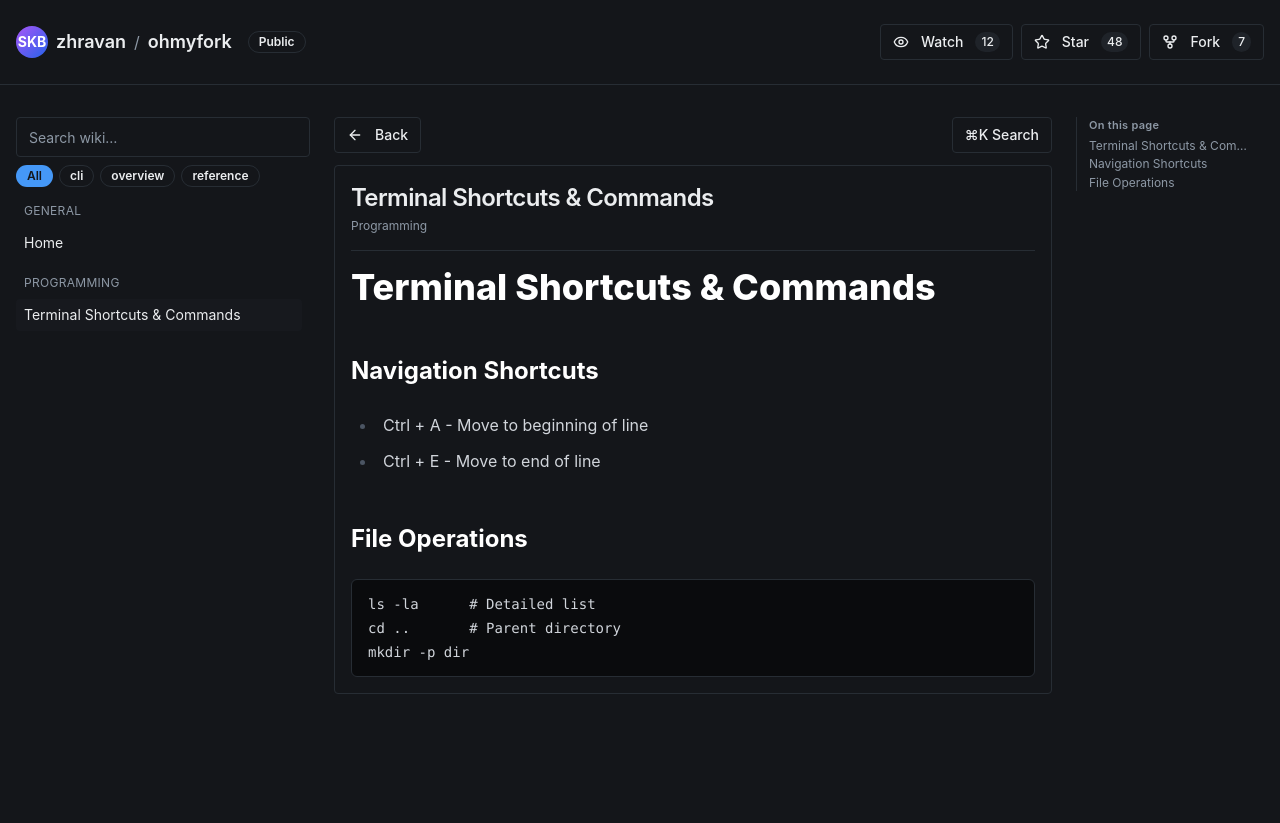
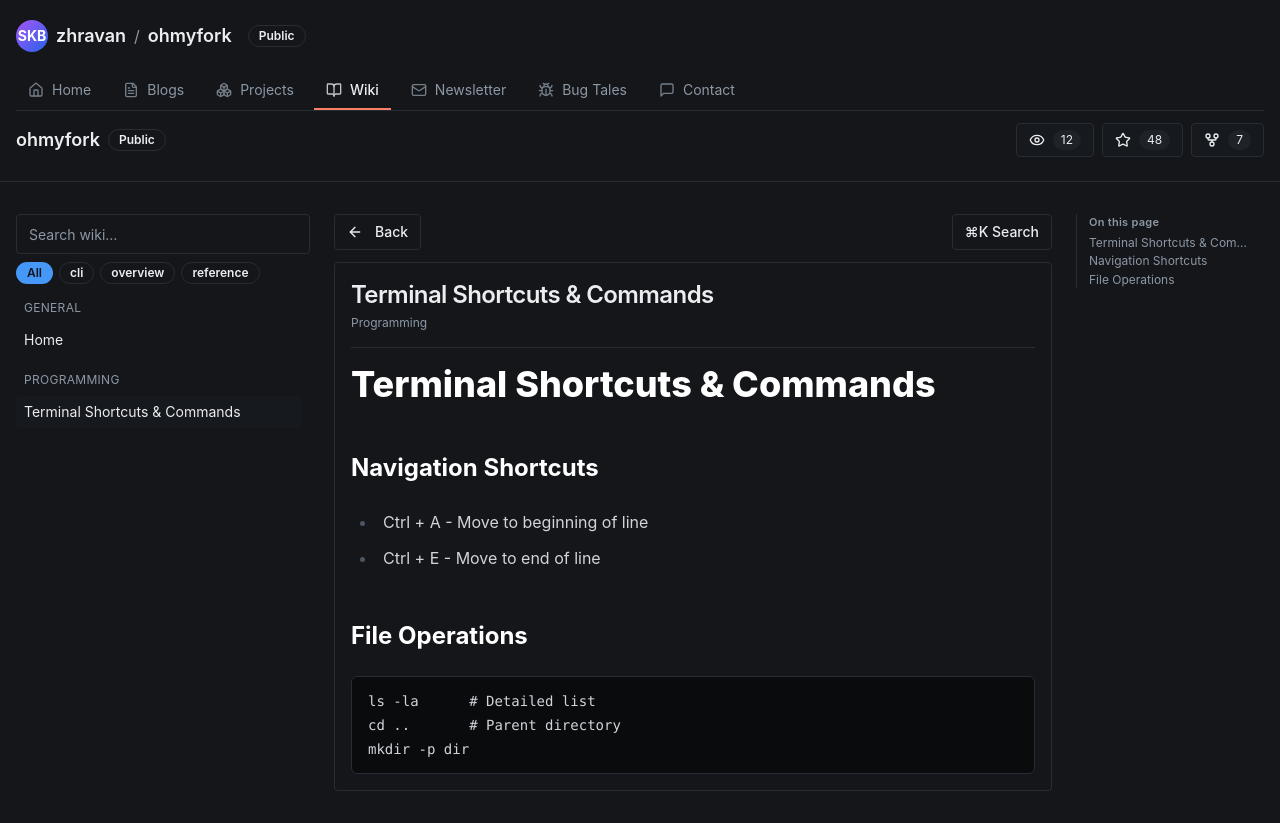
Before and after one commit to zhravan/ohmyfork, a React app: page /wiki/terminal-shortcuts in a window 1280 px wide. Before the commit the page ends 800 px from the top, so only its background shows below. Built offline with nearby package versions, Linux system fonts and the light colour scheme; the HTML template or start-up script is replaced by a standard one.

Commit message:
feat(header): add GitHub-style tabbed nav + repo action pills; keep identity row

```diff
--- a/src/components/GitHubHeader.tsx
+++ b/src/components/GitHubHeader.tsx
@@ -1,6 +1,7 @@
 import confetti from 'canvas-confetti';
-import { Eye, GitFork, Star } from 'lucide-react';
+import { Eye, GitFork, Star, Home as HomeIcon, FileText, Boxes, BookOpen, Mail as MailIcon, Bug, MessageSquare } from 'lucide-react';
 import { useEffect, useState } from 'react';
+import { NavLink } from 'react-router-dom';
 
 import { Button } from '@/components/ui/button';
 import { useMessageHandler } from '@/hooks/message-handler';
@@ -49,54 +50,97 @@ export function GitHubHeader() {
     });
   };
 
+  const navItems = [
+    { to: '/', label: 'Home', Icon: HomeIcon },
+    { to: '/blogs', label: 'Blogs', Icon: FileText },
+    { to: '/projects', label: 'Projects', Icon: Boxes },
+    { to: '/wiki', label: 'Wiki', Icon: BookOpen },
+    { to: '/newsletter', label: 'Newsletter', Icon: MailIcon },
+    { to: '/bug-tales', label: 'Bug Tales', Icon: Bug },
+    { to: '/contact', label: 'Contact', Icon: MessageSquare },
+  ];
+
   return (
-    <div className="border-b border-border bg-background">
-      <div className="container mx-auto px-4 py-6">
-        <div className="flex items-center justify-between">
-          <div className="flex items-center space-x-4">
+    <header className="border-b border-border bg-background" role="banner">
+      <div className="container mx-auto px-3 sm:px-4 py-2 sm:py-3">
+        {/* Repo identity row (keep as is) */}
+        <div className="flex items-center justify-between gap-3 flex-wrap py-2">
+          <div className="flex items-center gap-2 sm:gap-4 min-w-0">
             <div className="flex items-center space-x-2">
               <div className="w-8 h-8 bg-gradient-to-br from-purple-500 to-blue-600 rounded-full flex items-center justify-center">
                 <span className="text-white font-bold text-sm">SKB</span>
               </div>
-              <span className="text-lg font-semibold text-foreground">zhravan</span>
+              <span className="text-base sm:text-lg font-semibold text-foreground truncate">zhravan</span>
               <span className="text-muted-foreground">/</span>
-              <span className="text-lg font-semibold text-foreground">ohmyfork</span>
+              <span className="text-base sm:text-lg font-semibold text-foreground truncate">ohmyfork</span>
             </div>
             <span className="inline-flex items-center rounded-full border border-border px-2.5 py-0.5 text-xs font-semibold">
               Public
             </span>
           </div>
-
-          <div className="flex items-center space-x-2">
-            <Button variant="outline" size="sm" className="text-sm" onClick={handleWatch}>
-              <Eye className="w-4 h-4 mr-1" />
-              Watch
-              <span className="ml-1 bg-muted rounded-full px-1.5 py-0.5 text-xs">12</span>
-            </Button>
-            <Button
-              variant={isStarred ? "default" : "outline"}
-              size="sm"
-              className={`text-sm transition-all duration-200 ${isStarred ? 'animate-pulse' : ''}`}
+        </div>
+        {/* Global navigation (top bar) */}
+        <nav className="mt-3 -mx-3 sm:mx-0 overflow-x-auto border-b border-border" aria-label="Primary">
+          <div className="flex items-center gap-1 sm:gap-2 px-3 sm:px-0">
+            {navItems.map((item) => (
+              <NavLink
+                key={item.to}
+                to={item.to}
+                className={({ isActive }) =>
+                  `whitespace-nowrap inline-flex items-center gap-2 px-3 py-2 text-sm transition-colors border-b-2 ` +
+                  (isActive
+                    ? 'border-[#f78166] text-foreground font-medium'
+                    : 'border-transparent text-muted-foreground hover:text-foreground hover:border-border')
+                }
+              >
+                <item.Icon className="w-4 h-4 opacity-80" aria-hidden="true" />
+                {item.label}
+              </NavLink>
+            ))}
+          </div>
+        </nav>
+        {/* Repo actions row (below nav) */}
+        <div className="flex items-center justify-between gap-3 flex-wrap py-3">
+          <div className="flex items-center gap-2 min-w-0">
+            <span className="text-lg font-semibold text-foreground truncate">ohmyfork</span>
+            <span className="inline-flex items-center rounded-full border border-border px-2.5 py-0.5 text-xs font-semibold">
+              Public
+            </span>
+          </div>
+          <div className="flex items-center gap-2 flex-wrap">
+            <button
+              type="button"
+              onClick={handleWatch}
+              className="inline-flex items-center gap-2 rounded-md border border-border bg-muted/20 px-3 py-1.5 text-sm hover:bg-muted/30 transition-colors"
+              aria-label="Watch repository"
+            >
+              <Eye className="w-4 h-4" aria-hidden="true" />
+              <span className="rounded-full bg-muted px-2 py-0.5 text-xs">12</span>
+            </button>
+            <button
+              type="button"
               onClick={handleStar}
+              aria-pressed={isStarred}
+              aria-label={isStarred ? 'Unstar repository' : 'Star repository'}
+              className={`inline-flex items-center gap-2 rounded-md border border-border px-3 py-1.5 text-sm transition-colors ${isStarred ? 'bg-primary/20 hover:bg-primary/30' : 'bg-muted/20 hover:bg-muted/30'}`}
             >
-              <Star className={`w-4 h-4 mr-1 ${isStarred ? 'fill-current' : ''}`} />
-              {isStarred ? 'Starred' : 'Star'}
-              <span className="ml-1 bg-muted rounded-full px-1.5 py-0.5 text-xs">{starCount}</span>
-            </Button>
-            <Button
-              variant="outline"
-              size="sm"
-              className="text-sm"
+              <Star className={`w-4 h-4 ${isStarred ? 'fill-current' : ''}`} aria-hidden="true" />
+              <span className="rounded-full bg-muted px-2 py-0.5 text-xs">{starCount}</span>
+            </button>
+            <button
+              type="button"
               onClick={handleFork}
               disabled={isForking}
+              aria-busy={isForking}
+              aria-label="Fork repository"
+              className="inline-flex items-center gap-2 rounded-md border border-border bg-muted/20 px-3 py-1.5 text-sm hover:bg-muted/30 transition-colors disabled:opacity-70"
             >
-              <GitFork className={`w-4 h-4 mr-1 ${isForking ? 'animate-spin' : ''}`} />
-              {isForking ? 'Forking...' : 'Fork'}
-              <span className="ml-1 bg-muted rounded-full px-1.5 py-0.5 text-xs">7</span>
-            </Button>
+              <GitFork className={`w-4 h-4 ${isForking ? 'animate-spin' : ''}`} aria-hidden="true" />
+              <span className="rounded-full bg-muted px-2 py-0.5 text-xs">7</span>
+            </button>
           </div>
         </div>
       </div>
-    </div>
+    </header>
   );
 }
```
